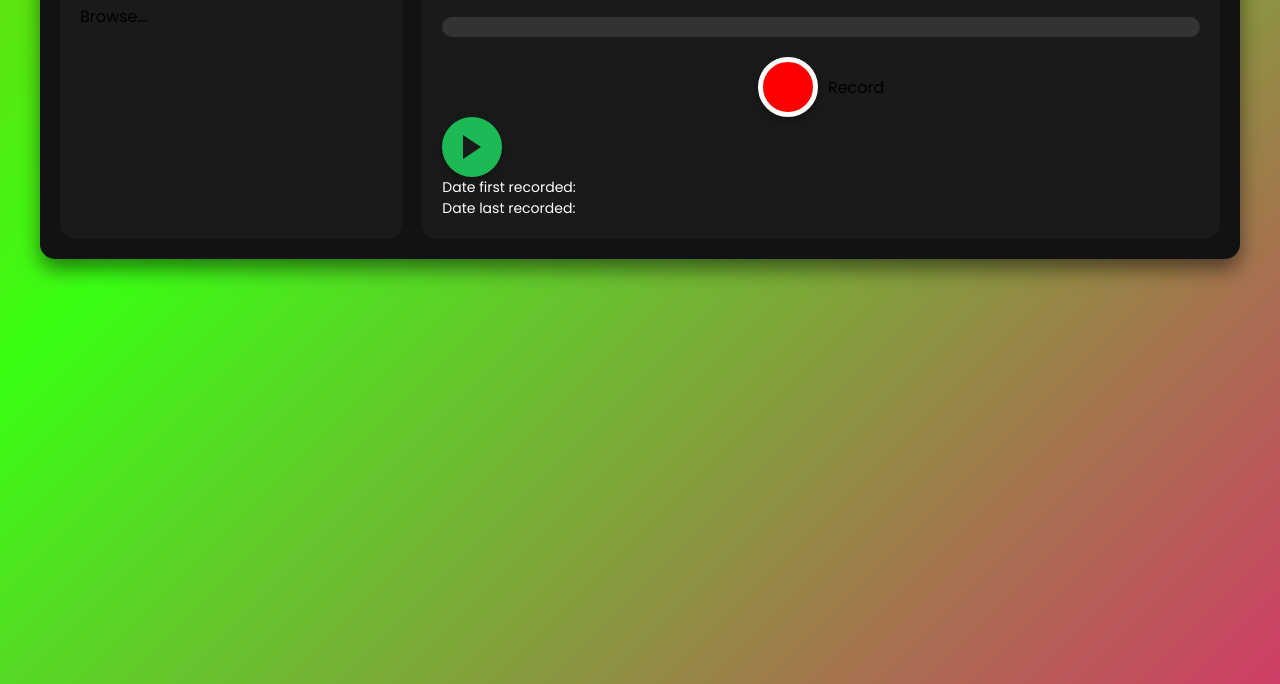
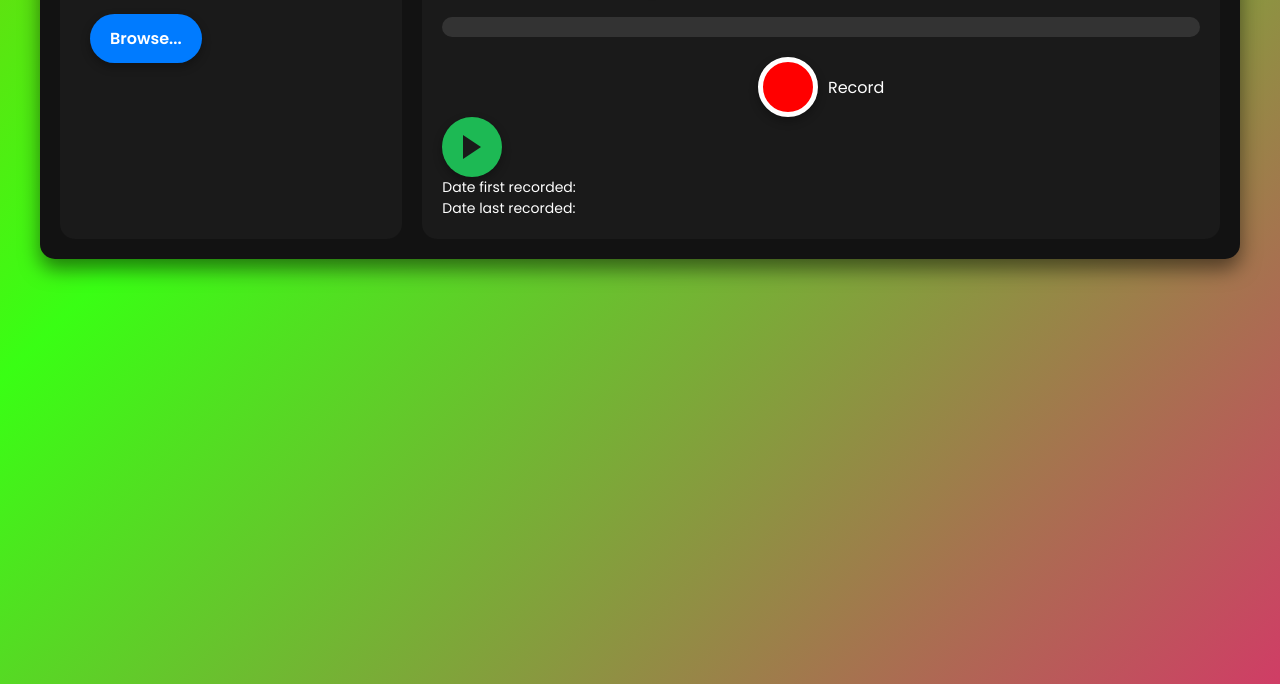
Before and after one commit to ChinoGoblino/FlatNote, a plain HTML site: page FlatNote/index.html in a window 1280 px wide. Shown: the part 116-800 px from the top of the page. Drawn offline with Linux system fonts and the light colour scheme.

Commit message:
Add files via upload

```diff
--- a/FlatNote/styles.css
+++ b/FlatNote/styles.css
@@ -72,7 +72,7 @@ body::before {
     border-radius: 10px;
     cursor: pointer;
     transition: background-color 0.3s, transform 0.3s;
-    color: #fff; /* Ensure song names are white */
+    color: #fff;
 }
 
 .song-list li:hover {
@@ -88,10 +88,13 @@ body::before {
     border-radius: 15px;
 }
 
+.main-content h1, .record-text, .play-pause-btn, #lyrics, #dates p, #dates span, label {
+    color: #fff; /* Set all text to white */
+}
+
 .main-content h1 {
     font-size: 32px;
     margin-bottom: 20px;
-    color: #fff;
     text-shadow: 2px 2px 5px rgba(0, 0, 0, 0.5);
 }
 
@@ -101,13 +104,41 @@ body::before {
     padding: 10px;
     background-color: #333;
     border-radius: 10px;
-    color: #fff;
     font-size: 18px;
     line-height: 1.5;
 }
 
 input[type="file"] {
     display: none;
+}
+
+/* Browse Button */
+.custom-file-upload {
+    display: inline-block;
+    padding: 12px 20px;
+    font-size: 16px;
+    border-radius: 25px;
+    border: none;
+    cursor: pointer;
+    transition: background-color 0.3s, box-shadow 0.3s, transform 0.2s;
+    font-family: 'Poppins', sans-serif;
+    color: #fff;
+    background-color: #007bff;
+    box-shadow: 0 4px 10px rgba(0, 0, 0, 0.3);
+    margin: 10px;
+    text-align: center;
+    font-weight: bold;
+    white-space: nowrap;
+}
+
+.custom-file-upload:hover {
+    background-color: #0056b3;
+    box-shadow: 0 6px 14px rgba(0, 0, 0, 0.4);
+    transform: scale(1.05);
+}
+
+.custom-file-upload:active {
+    transform: scale(0.98);
 }
 
 /* Circular Button Styles */
@@ -183,12 +214,10 @@ input[type="file"] {
 
 #dates p {
     font-size: 14px;
-    color: #fff;
 }
 
 #dates span {
     font-weight: bold;
-    color: #fff;
 }
 
 /* Responsive Design */
```
